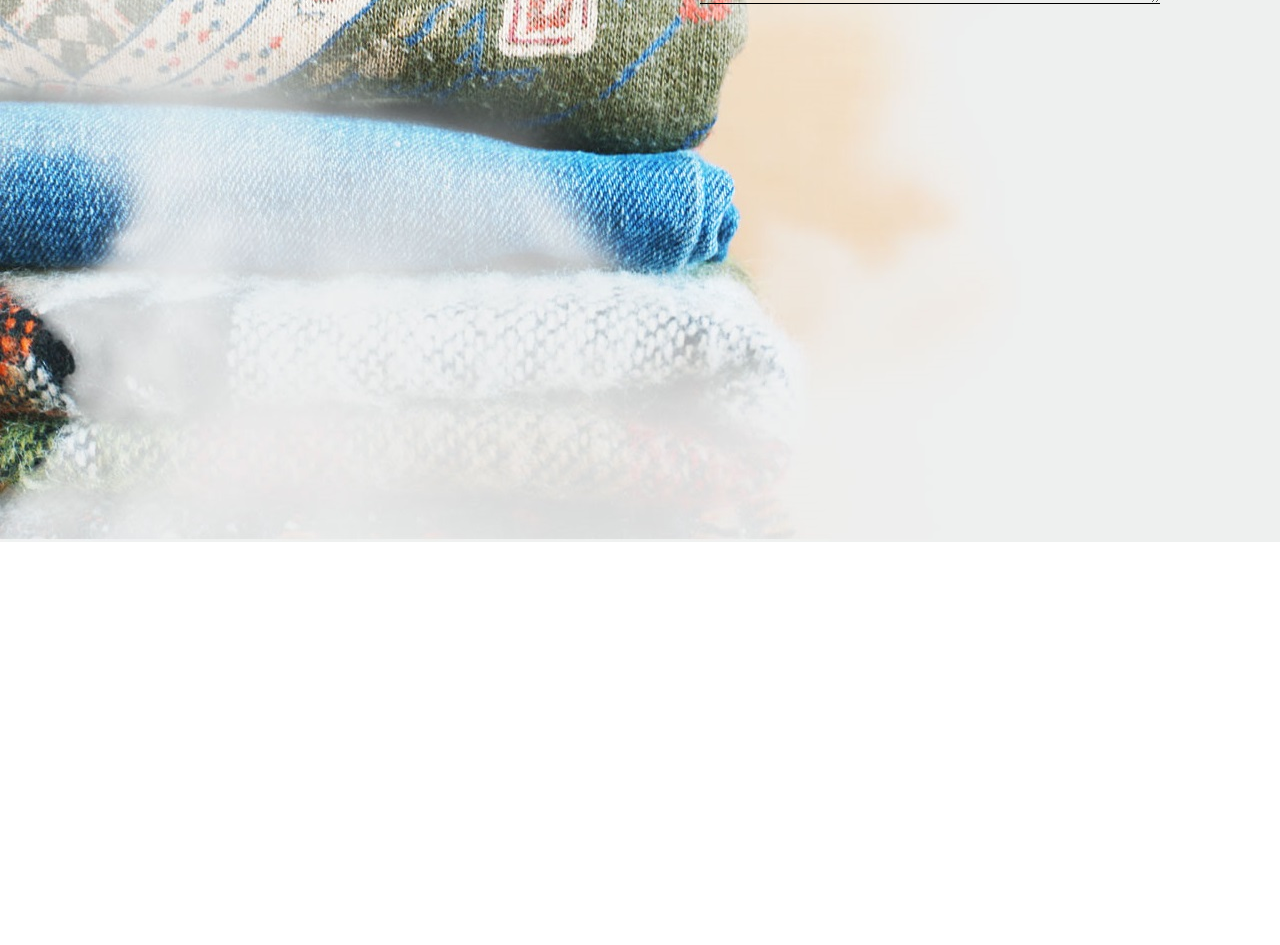
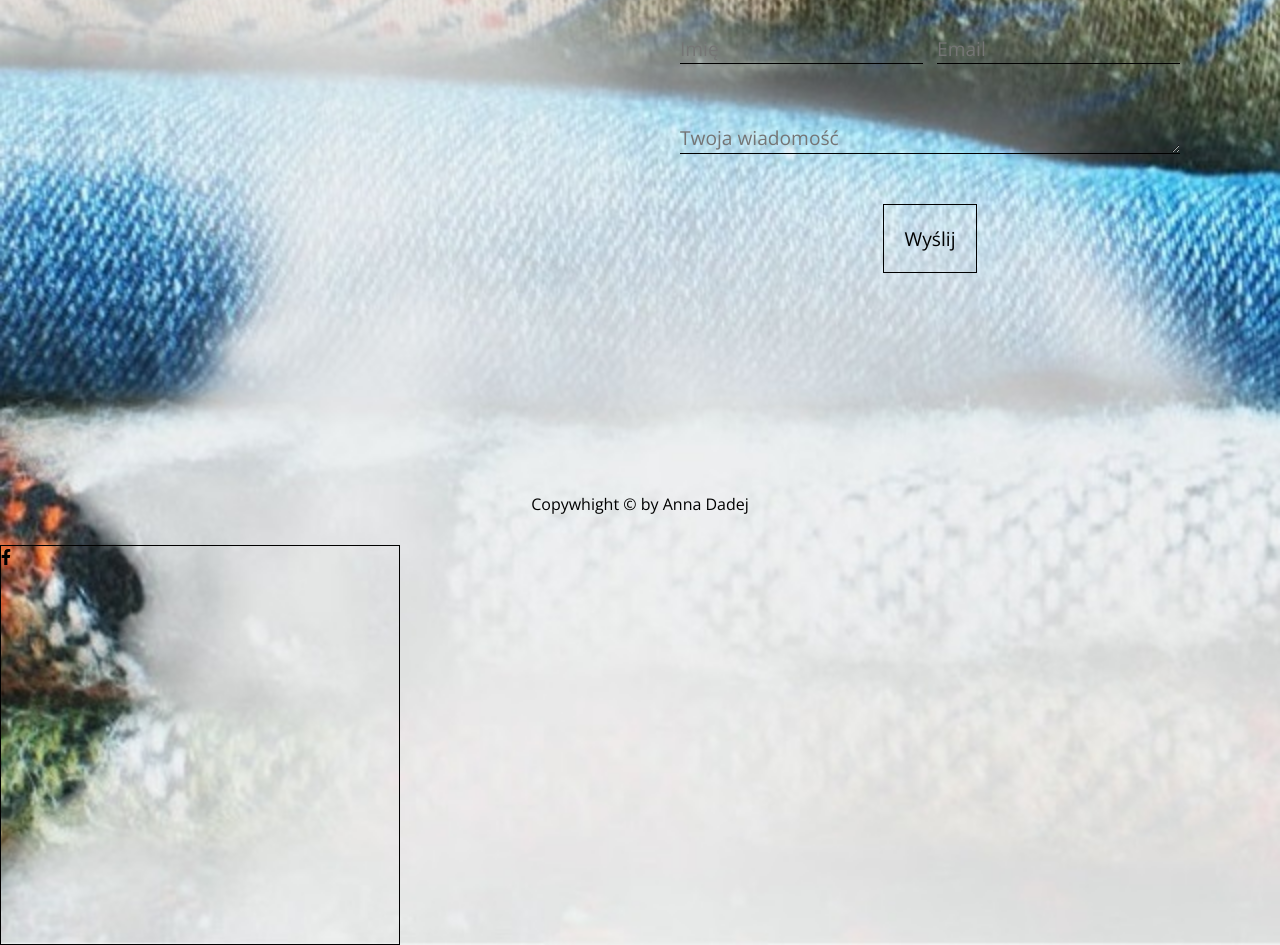
Before and after one commit to gruzin2046/OddajRzeczy, a React (Create React App) app: page / in a window 1280 px wide. Shown: the part 4740-5685 px from the top of the page. Before the commit the page ends 5282 px from the top, so only its background shows below. Built offline with nearby package versions, Linux system fonts and the light colour scheme.

Commit message:
fb icon import

```diff
--- a/package.json
+++ b/package.json
@@ -3,7 +3,9 @@
   "version": "0.1.0",
   "private": true,
   "dependencies": {
+    "@fortawesome/fontawesome-free-brands": "^5.0.13",
     "@fortawesome/fontawesome-svg-core": "^1.2.17",
+    "@fortawesome/free-brands-svg-icons": "^5.8.1",
     "@fortawesome/free-solid-svg-icons": "^5.8.1",
     "@fortawesome/react-fontawesome": "^0.1.4",
     "node-sass": "^4.11.0",
--- a/src/components/App.jsx
+++ b/src/components/App.jsx
@@ -7,15 +7,16 @@ import AboutUs from './AboutUs';
 import HelpDesc from './HelpDesc';
 import Footer from './Footer';
 import { library } from '@fortawesome/fontawesome-svg-core'
+//import { fab } from "@fortawesome/free-brands-svg-icons"
 import { faHandHoldingHeart } from '@fortawesome/free-solid-svg-icons'
 import { faBoxOpen } from '@fortawesome/free-solid-svg-icons'
 import { faGlasses } from '@fortawesome/free-solid-svg-icons'
 import { faShippingFast } from '@fortawesome/free-solid-svg-icons'
+import { faFacebookF } from "@fortawesome/free-brands-svg-icons"
+import { fab } from '@fortawesome/free-brands-svg-icons'
 
-library.add(faHandHoldingHeart)
-library.add(faBoxOpen)
-library.add(faGlasses)
-library.add(faShippingFast)
+library.add(fab, faHandHoldingHeart, faBoxOpen, faGlasses, faShippingFast, faFacebookF)
+//fab.add(faFacebookF)
 
 class App extends Component {
   render() {
--- a/src/components/footer.jsx
+++ b/src/components/footer.jsx
@@ -1,5 +1,6 @@
 import React, { Component } from "react";
 import './../css_files/Footer.scss';
+import { FontAwesomeIcon } from '@fortawesome/react-fontawesome'
 
 export default class Footer extends Component {
     render() {
@@ -19,8 +20,16 @@ export default class Footer extends Component {
                         <div className="formLeft">
                             <textarea className="message" placeholder="Twoja wiadomość"></textarea>
                         </div>
+                        <button className="formBtn">Wyślij</button>
                     </div>
                 </div>
+                <div className="copywright">
+                    <p>Copywhight &copy; by Anna Dadej</p>
+                </div>
+                <div className="icons">
+                    <FontAwesomeIcon icon={['fab', 'facebook-f']} />
+                </div>
+
             </div>
         </div>
         );
--- a/src/css_files/footer.scss
+++ b/src/css_files/footer.scss
@@ -5,14 +5,13 @@
 
 .footer_image {
     background-image: url("../images/footer_bg_img.jpg");
-    //width: 1563px;
     width: 100%;
-    height: 953px;
     background-repeat: no-repeat;
     background-size: cover;
 }
 
 .foorerFormContainer {
+    margin: 120px 0;
     display: flex;
     justify-content: flex-end;
 }
@@ -45,12 +44,38 @@
 input,
 textarea {
     height: 30px;
-    margin: 20px;
+    margin: 30px 0;
     background: none;
     border: none;
     border-bottom: 1px solid black;
+    font-size: 1.2rem;
 }
 
 .message {
-    width: 460px;
+    width: 500px;
 }
+
+.formBtn {
+    margin-top: 20px;
+    padding: 20px;
+    border: 1px solid black;
+    background: none;
+    font-family: 'Open Sans', sans-serif;
+    font-size: 1.2rem;
+}
+
+.formBtn:hover {
+    background-color: rgba(0, 0, 0, 0.1)
+}
+
+.copywright {
+    margin: 30px;
+    display: flex;
+    justify-content: center;
+}
+
+.icons {
+    height: 400px;
+    width: 400px;
+    border: 1px solid black;
+}
```
Also changed, not shown: src/images/footer_bg_img.jpg, 1 other file (tests, documents, lock files or other folders).
